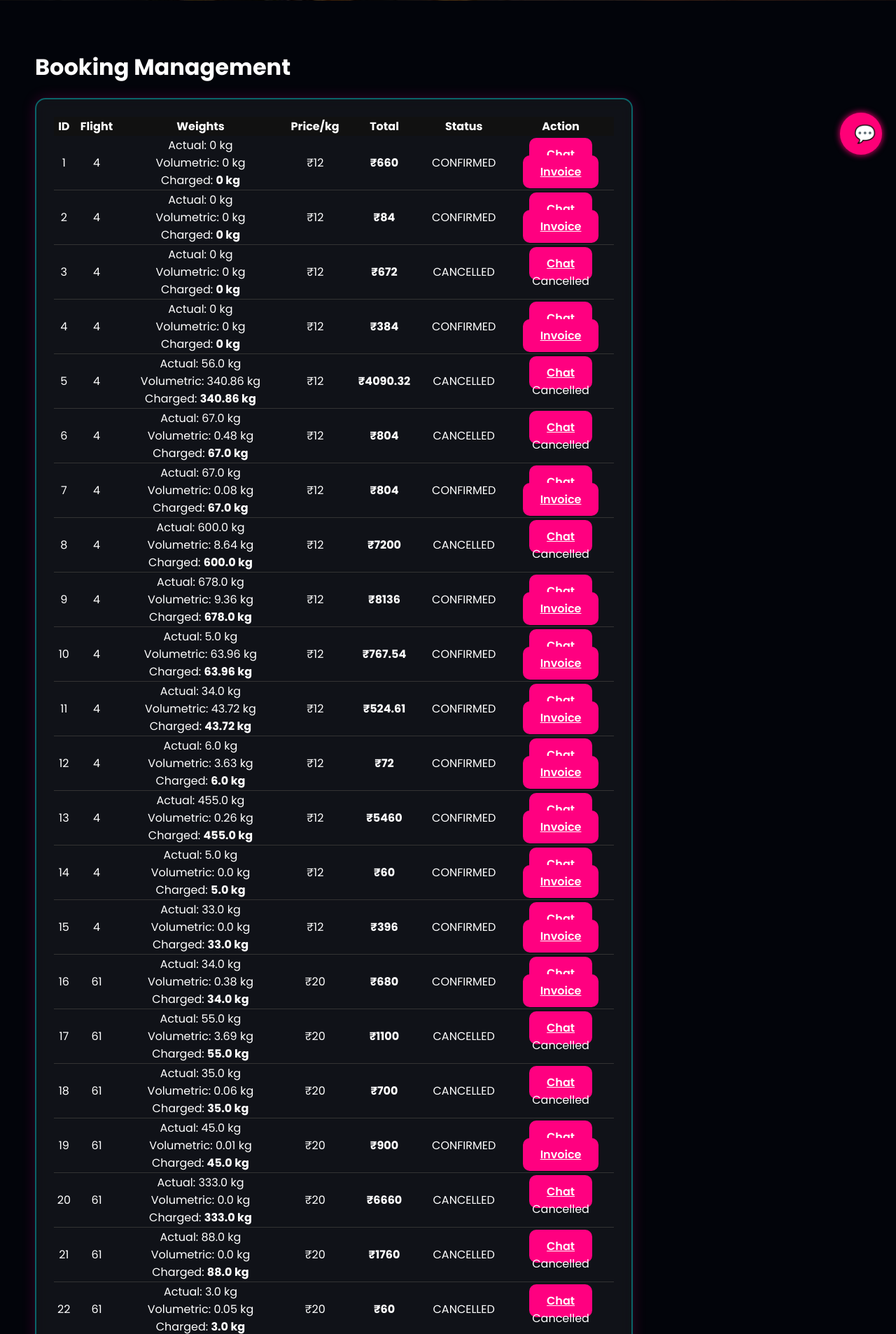
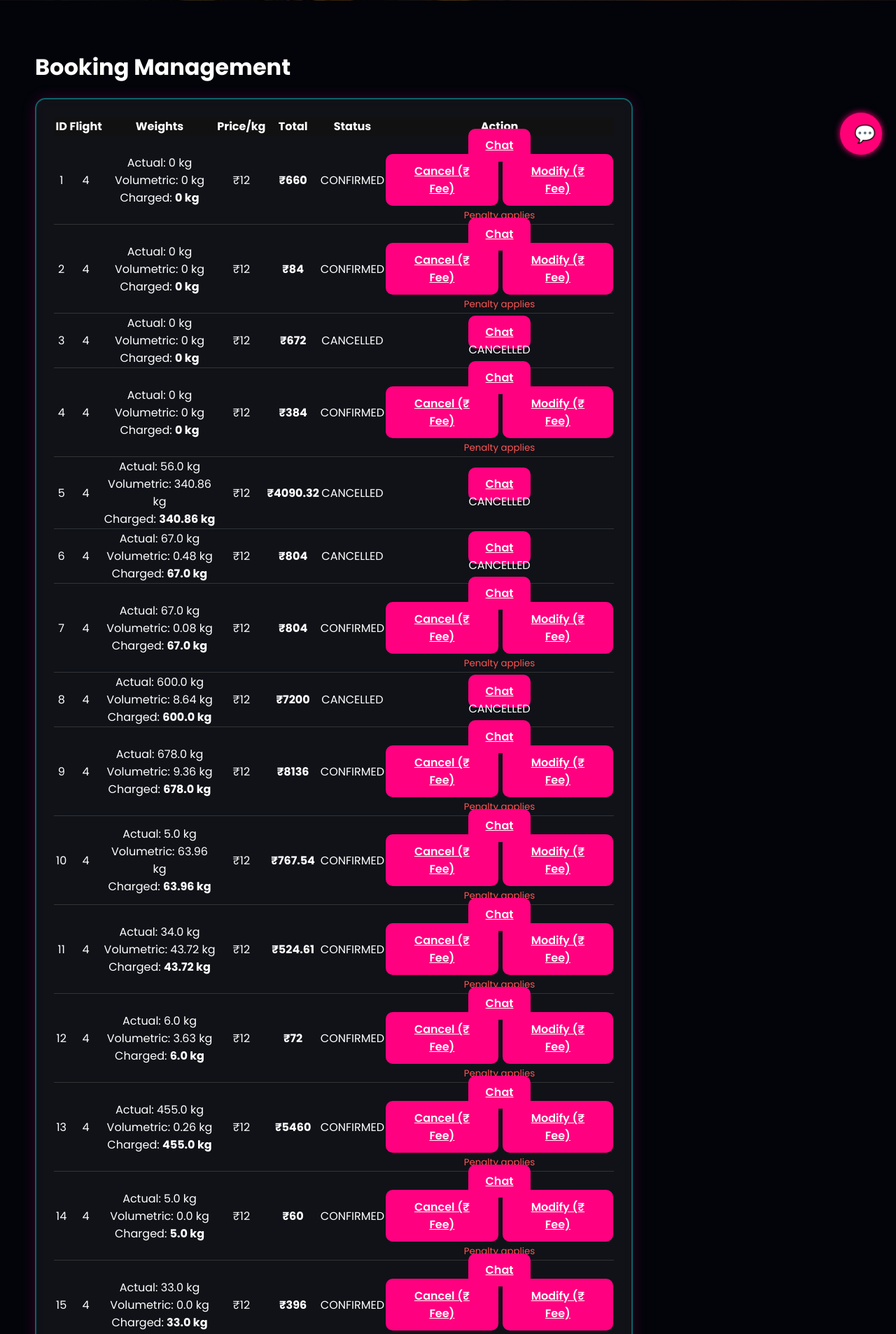
Before and after one commit to TharungowdaMY/forcargo, a Flask app: page /bookings in a window 1280 px wide. Shown: the part 559-2465 px from the top of the page at 70% size. Run offline with Flask 3, Linux system fonts and the light colour scheme; a user stored in the database is signed in; data comes from the database, SQL or seed files in the repository; both versions use the stored data as it was after the commit.

Commit message:
updating

```diff
--- a/app.py
+++ b/app.py
@@ -901,6 +901,51 @@
     """, (session["user_id"],)).fetchone()["c"]
 
     return jsonify({"unread": unread})
+@app.route("/cancel_booking/<int:id>")
+def cancel_booking(id):
+    db = get_db()
+    b = db.execute("SELECT * FROM bookings WHERE id=?", (id,)).fetchone()
+
+    import time
+    now = int(time.time())
+    elapsed = now - b["confirmed_at"]
+
+    penalty_fee = 0
+
+    if elapsed > 300:
+        penalty_fee = 0.10 * b["total"]  # 🔥 10% penalty
+
+    # restore capacity
+    db.execute(
+        "UPDATE flights SET capacity = capacity + ? WHERE id=?",
+        (b["weight"], b["flight_id"])
+    )
+
+    db.execute("""
+        UPDATE bookings
+        SET status='CANCELLED', penalty_paid=?
+        WHERE id=?
+    """, (penalty_fee, id))
+
+    db.commit()
+    return redirect("/bookings")
+@app.route("/modify_booking/<int:id>")
+def modify_booking(id):
+    db = get_db()
+    b = db.execute("SELECT * FROM bookings WHERE id=?", (id,)).fetchone()
+
+    import time
+    elapsed = int(time.time()) - b["confirmed_at"]
+
+    penalty = 0
+    if elapsed > 300:
+        penalty = 0.05 * b["total"]  # 5% modify fee
+
+    return f"""
+        Modify booking {id}<br>
+        Penalty applicable: ₹{penalty:.2f}<br>
+        (Demo screen)
+    """
 
 if __name__ == "__main__":
     with app.app_context():
--- a/templates/booking_management.html
+++ b/templates/booking_management.html
@@ -38,18 +38,35 @@
         <a href="/chat/{{ b['id'] }}" class="neon-btn" style="margin-bottom:5px;">Chat</a>
         <br>
 
-        {% if b['status'] == "CONFIRMED" %}
-            <a href="/download_invoice/{{ b['id'] }}" class="neon-btn">Invoice</a>
+       {% if b['status'] == "CONFIRMED" %}
 
-        {% elif b['status'] == "HOLD" %}
-            <form method="POST" action="/confirm_booking">
-                <input type="hidden" name="id" value="{{ b['id'] }}">
-                <button class="neon-btn">Confirm</button>
-            </form>
+    {% set now = (namespace().t | default(0)) %}
+    {% set elapsed = (now - b['confirmed_at']) if b['confirmed_at'] else 9999 %}
 
-        {% else %}
-            Cancelled
-        {% endif %}
+    {% if elapsed <= 300 %}
+
+        <!-- 🟢 FREE WINDOW -->
+        <div style="display:flex; gap:6px; justify-content:center;">
+            <a href="/cancel_booking/{{ b['id'] }}" class="neon-btn">Cancel (Free)</a>
+            <a href="/modify_booking/{{ b['id'] }}" class="neon-btn">Modify (Free)</a>
+        </div>
+        <small style="color:#00ffcc;">⏱ Free window</small>
+
+    {% else %}
+
+        <!-- 🔴 PAID WINDOW -->
+        <div style="display:flex; gap:6px; justify-content:center;">
+            <a href="/cancel_booking/{{ b['id'] }}?paid=1" class="neon-btn">Cancel (₹ Fee)</a>
+            <a href="/modify_booking/{{ b['id'] }}?paid=1" class="neon-btn">Modify (₹ Fee)</a>
+        </div>
+        <small style="color:#ff5555;">Penalty applies</small>
+
+    {% endif %}
+
+{% else %}
+    {{ b['status'] }}
+{% endif %}
+
     </td>
 </tr>
 {% endfor %}
```
Also changed, not shown: cargo.db.
